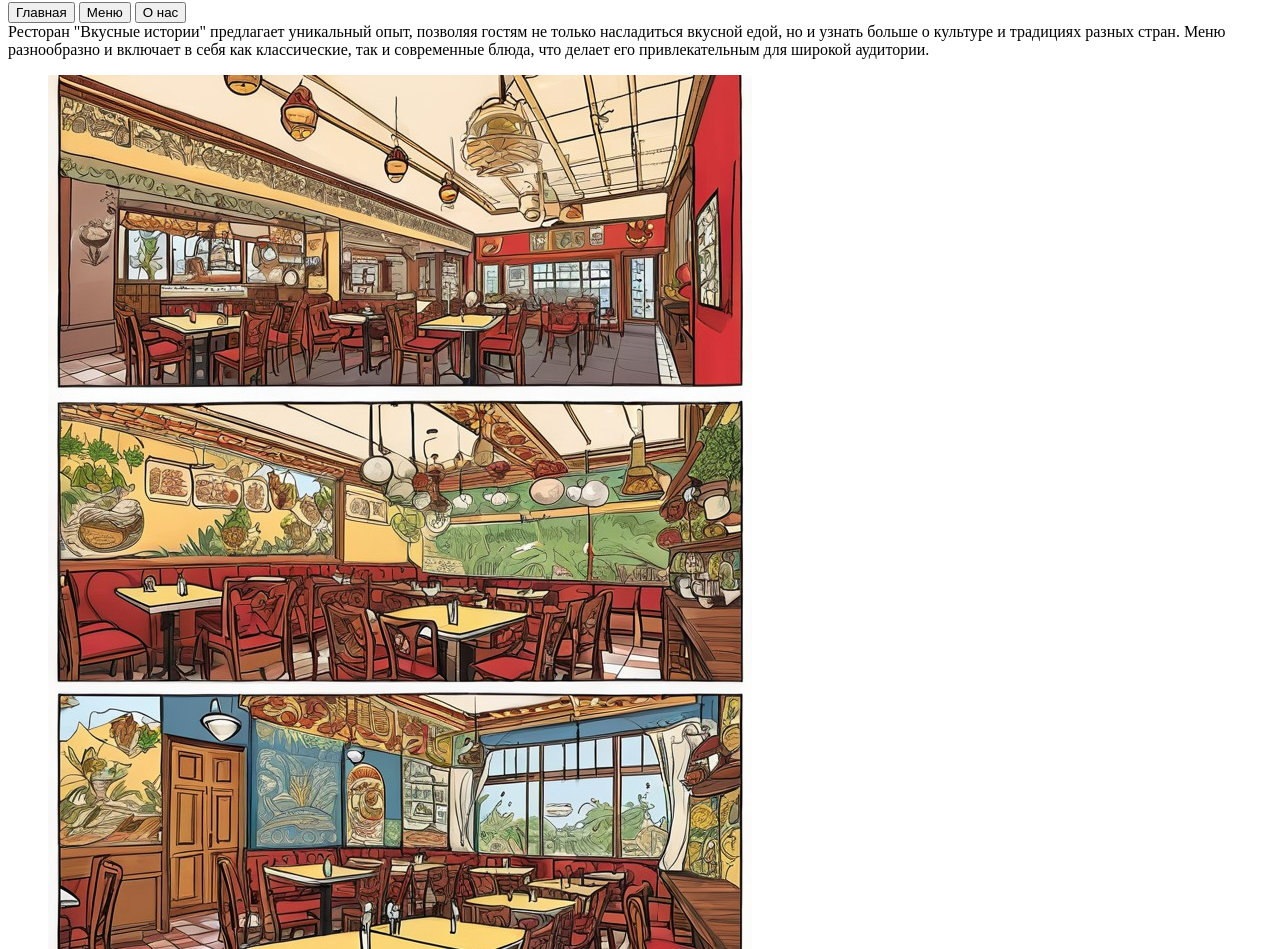
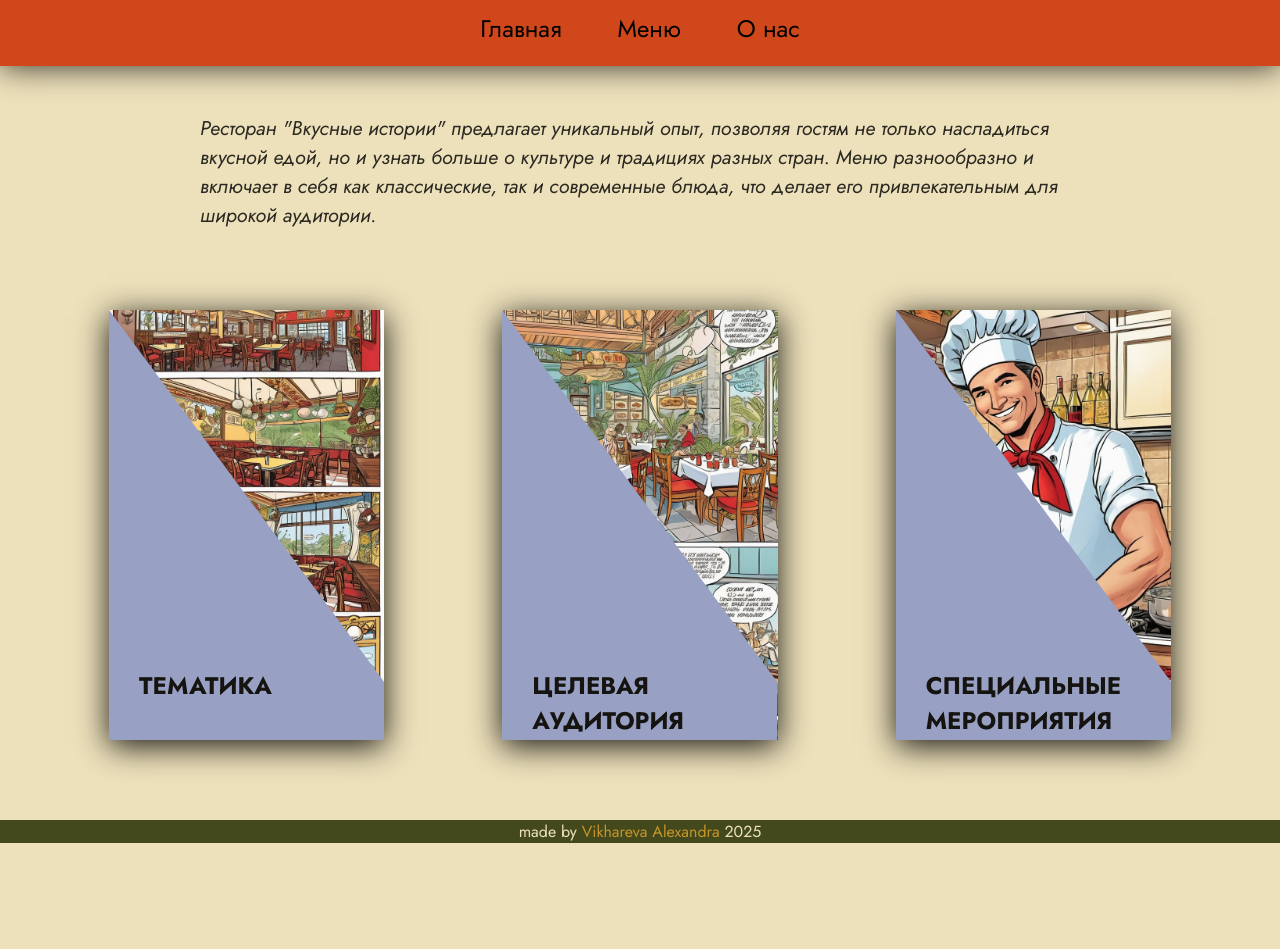
Before and after one commit to Alexandra-Vikhareva/DeliciousStories, a website built with webpack: page src/template.html in a window 1280 px wide. Shown: the part 78-1027 px from the top of the page. After the commit the page ends 921 px from the top, so only its background shows below. Built offline with nearby package versions, Linux system fonts and the light colour scheme.

Commit message:
Добавлен стиль

```diff
--- a/src/index.js
+++ b/src/index.js
@@ -0,0 +1 @@
+import "./styles.css";
--- /dev/null
+++ b/src/styles.css
@@ -0,0 +1,180 @@
+@import url('https://fonts.googleapis.com/css2?family=Jost:ital,wght@0,100..900;1,100..900&display=swap');
+
+*,
+html {
+    padding: 0;
+    margin: 0;
+    font-family: "Jost", serif;
+    --dark-blue: #44559d;
+    --light-blue: #98a1c3;
+    --red: #d0471b;
+    --light-yellow: #ede1bb;
+    --dark-yellow: #c69528;
+    --text-color: #161411;
+    --text-color-second: #2b2922;
+    --green: #44491d;
+}
+
+body {
+    margin: 0;
+    background-color: var(--light-yellow);
+}
+
+footer {
+    text-align: center;
+    background-color: var(--green);
+    color: var(--light-yellow);
+}
+
+footer a {
+    color: var(--dark-yellow);
+    text-decoration: none;
+}
+
+nav {
+    display: flex;
+    flex-wrap: wrap;
+    justify-content: center;
+    gap: 1em;
+    margin: 0 1em;
+}
+
+nav button {
+    font-size: 1.5em;
+    font-variation-settings:
+        "MORF" 0;
+    padding: 20px;
+    background-color: var(--red);
+    border: none;
+}
+
+header {
+    background-color: var(--red);
+    margin-bottom: 3em;
+    box-shadow: 0px 0px 30px 0 var(--text-color-second);
+}
+
+h1 {
+    font-size: 3em;
+    padding-left: 10px;
+}
+
+#description {
+    font-size: 1.25em;
+    margin: 0 10em;
+    color: var(--text-color-second);
+    font-style: italic;
+}
+
+h3 {
+    margin: 3em 0;
+}
+
+#cards{
+    padding: 50px;
+    display: flex;
+    flex-wrap: wrap;
+    justify-content: space-around;
+}
+
+.shape-box {
+    display: inline-block;
+    position: relative;
+    z-index: 1;
+    max-width: 500px;
+    min-width: 250px;
+    height: 430px;
+    margin: 30px 30px 30px;
+    box-shadow: 0 6px 30px 0 var(--text-color);
+    overflow: hidden;
+    width: 23.333%;
+}
+
+.shape-box_half {
+    overflow: hidden;
+    text-align: left;
+}
+
+.shape-box_half::before {
+    content: '';
+    position: absolute;
+    top: 0;
+    left: 0;
+    right: 0;
+    bottom: 0;
+    transform: skewY(53.5deg);
+    transform-origin: top left;
+    transition: \transform .4s;
+    background: var(--light-blue);
+    z-index: 1;
+}
+
+.shape-box>img {
+    width: 100%;
+    height: 100%;
+    -o-object-fit: cover;
+    object-fit: cover;
+}
+
+.shape-box_half figcaption {
+    position: absolute;
+    left: 0;
+    right: 0;
+    bottom: 0;
+    padding: 0 30px 30px;
+    transition: \transform .4s;
+    transform: translateY(100%);
+    z-index: 3;
+}
+
+.shape-box_half figcaption .show-content {
+    height: 100%;
+    position: absolute;
+    bottom: calc(100% + 50px);
+    left: 30px;
+    right: 30px;
+    transition: bottom .4s;
+}
+
+.card-title {
+    margin-top: 8px;
+    font-weight: 700;
+    font-size: 24px;
+    text-transform: uppercase;
+    color: var(--text-color);
+}
+
+.card-content {
+    color: var(--text-color-second);
+    margin-top: 20px;
+    line-height: 22px;
+    font-size: 15px;
+}
+
+.shape-box_half>.after {
+    position: absolute;
+    top: 0;
+    left: 0;
+    right: 0;
+    bottom: 0;
+    background: var(--dark-blue);
+    opacity: 0;
+    transition: opacity .4s;
+}
+
+/*On hover*/
+.shape-box_half:hover:before {
+    transform: skewY(20deg);
+}
+
+.shape-box_half:hover figcaption {
+    transform: translateY(0);
+}
+
+.shape-box_half:hover figcaption .show-content {
+    bottom: calc(100% + 300px);
+}
+
+.shape-box_half:hover>.after {
+    opacity: 1;
+}
--- a/src/template.html
+++ b/src/template.html
@@ -13,46 +13,54 @@
             <button>Меню</button>
             <button>О нас</button>
         </nav>
+    </header>
 
-        <div id="content">
-            <div>
-                Ресторан "Вкусные истории" предлагает уникальный опыт, позволяя гостям не только насладиться вкусной едой, но и узнать больше о культуре и традициях разных стран. Меню разнообразно и включает в себя как классические, так и современные блюда, что делает его привлекательным для широкой аудитории.
-            </div>
+    <div id="content">
+        <div id="description">
+            Ресторан "Вкусные истории" предлагает уникальный опыт, позволяя гостям не только насладиться вкусной едой, но и узнать больше о культуре и традициях разных стран. Меню разнообразно и включает в себя как классические, так и современные блюда, что делает его привлекательным для широкой аудитории.
+        </div>
 
+        <div id="cards">
             <figure class="shape-box shape-box_half">
                 <img src="./interior.jpg" alt="">
                 <div class="brk-abs-overlay z-index-0 bg-black opacity-60"></div>
                 <figcaption>
                     <div class="show-content">
                         <h3 class="card-title">Тематика</h3>
-                        <p>Ресторан будет посвящен кулинарным традициям разных стран, предлагая блюда, которые рассказывают истории о культуре и кухне этих стран. Интерьер будет оформлен в стиле уютного кафе с элементами разных культур, а на стенах будут размещены фотографии и истории о каждом блюде.</p>
+                        <p class="card-content">Ресторан посвящен кулинарным традициям разных стран, предлагая блюда, которые рассказывают истории о культуре и кухне этих стран. </p>
                     </div>
                 </figcaption>
+                <span class="after"></span>
             </figure>
-
             <figure class="shape-box shape-box_half">
                 <img src="./community.jpg" alt="">
                 <div class="brk-abs-overlay z-index-0 bg-black opacity-60"></div>
                 <figcaption>
                     <div class="show-content">
                         <h3 class="card-title">Целевая аудитория</h3>
-                        <p>Ресторан ориентирован на любителей гастрономических путешествий, семьи, пары и туристов, желающих попробовать что-то новое и необычное.</p>
+                        <p class="card-content">Ресторан ориентирован на любителей гастрономических путешествий: семьи, пары и туристы, желающие попробовать что-то новое и необычное.</p>
                     </div>
                 </figcaption>
+                <span class="after"></span>
             </figure>
-
             <figure class="shape-box shape-box_half">
                 <img src="./specialEvents.jpg" alt="">
                 <div class="brk-abs-overlay z-index-0 bg-black opacity-60"></div>
                 <figcaption>
                     <div class="show-content">
                         <h3 class="card-title">Специальные мероприятия</h3>
-                        <p>Регулярные кулинарные мастер-классы, дегустации вин и тематические вечера, посвященные определенной стране или кухне.</p>
+                        <p class="card-content">Регулярные кулинарные мастер-классы, дегустации вин и тематические вечера, посвященные определенной стране или кухне.</p>
                     </div>
                 </figcaption>
+                <span class="after"></span>
             </figure>
+        </div>
 
-        </div>
-    </header>
+    </div>
+
+    <footer>
+        made by <a href="https://github.com/Alexandra-Vikhareva">Vikhareva Alexandra</a> 2025
+    </footer>
+
 </body>
 </html>
```
